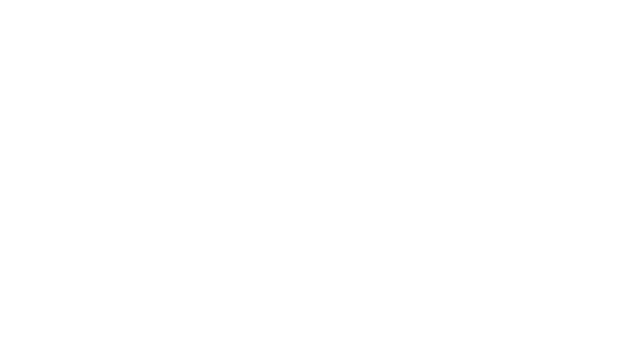
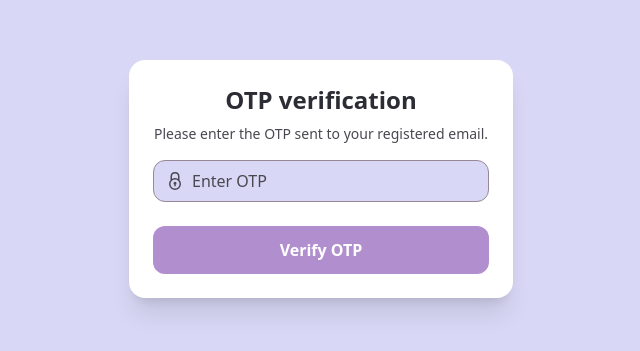
Before and after one commit to Aditi-Mane/nest-platform, a React app in the folder frontend/: page /auth/verify-otp in a window 1280 px wide. Shown: the part 221-572 px from the top of the page, without its empty margins (319-959 px from the left). Built offline with nearby package versions, Linux system fonts and the light colour scheme; the HTML template or start-up script is replaced by a standard one.

Commit message:
feat(auth-frontend): Verify OTP page basic UI buildup

```diff
--- a/frontend/src/pages/auth/VerifyOtp.jsx
+++ b/frontend/src/pages/auth/VerifyOtp.jsx
@@ -1,10 +1,21 @@
-import React from 'react'
+import AuthLayout from '../../components/auth/AuthLayout.jsx'
+import AuthCard from '../../components/auth/AuthCard.jsx'
+import AuthHeader from '../../components/auth/AuthHeader.jsx'
+import PrimaryButton from '../../components/auth/PrimaryButton.jsx'
+import InputField from '../../components/auth/InputField.jsx'
+import { GrSecure } from "react-icons/gr";
 
 const VerifyOtp = () => {
   return (
-    <div>
+    <AuthLayout>
+      <AuthCard>
+        <AuthHeader title = "OTP verification" subtitle = "Please enter the OTP sent to your registered email."/>
 
-    </div>
+        <InputField icon={GrSecure} type="text" placeholder="Enter OTP"/>
+
+        <PrimaryButton>Verify OTP</PrimaryButton>
+      </AuthCard>
+    </AuthLayout>
   )
 }
 
```
